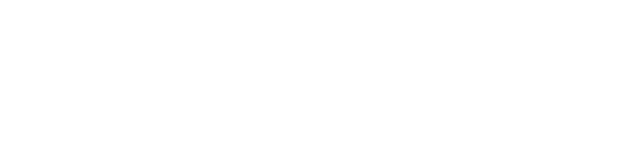
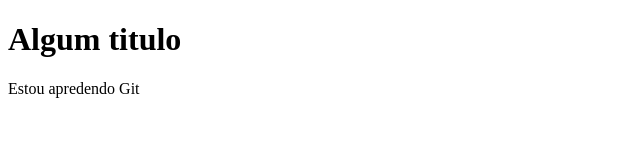
Before and after one commit to CarlosCardosoSilva/toturial_git, a plain HTML site: page index.html in a window 1280 px wide. Shown: the whole page, without its empty margins (0-640 px from the left). Drawn offline with Linux system fonts and the light colour scheme.

Commit message:
Criei título e paragrafo

```diff
--- a/index.html
+++ b/index.html
@@ -6,6 +6,7 @@
     <title>Tutorial de Git</title>
 </head>
 <body>
-
+    <h1>Algum titulo</h1>
+    <p>Estou apredendo Git</p>
 </body>
 </html>
```
